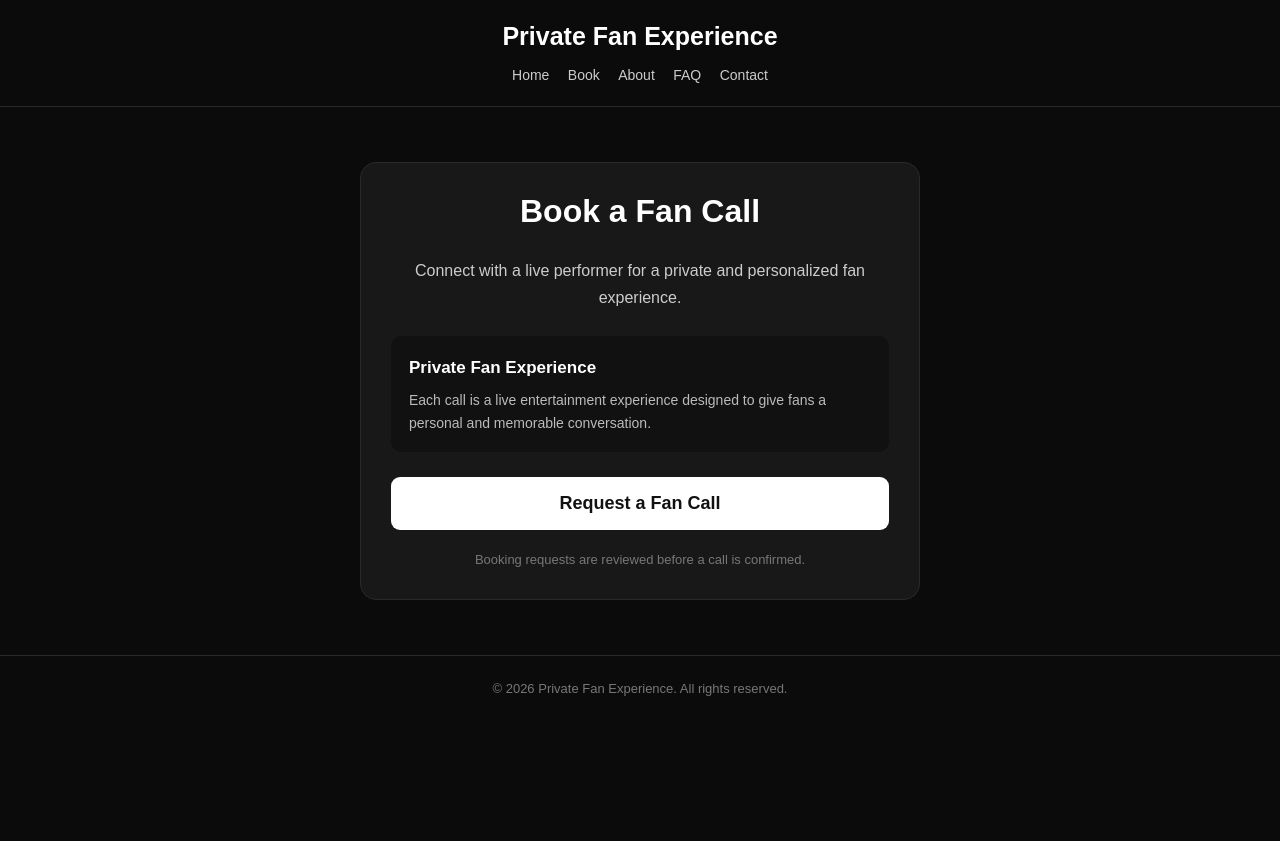
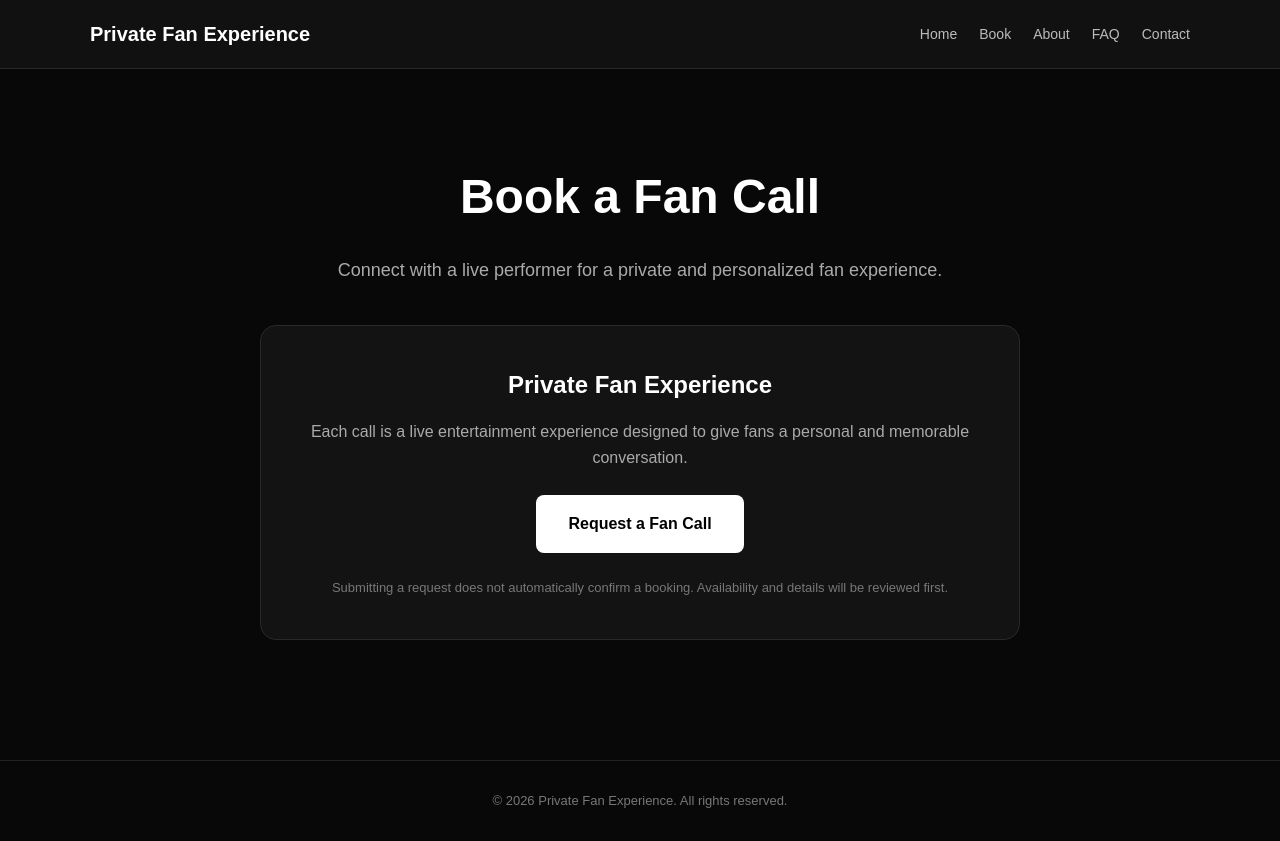
Before and after one commit to matts485/-matt-live-calls., a website: page book.html in a window 1280 px wide. Before the commit the page ends 800 px from the top, so only its background shows below. Drawn offline with Linux system fonts and the light colour scheme.

Commit message:
Final booking page

```diff
--- a/book.html
+++ b/book.html
@@ -5,27 +5,35 @@
 <meta name="viewport" content="width=device-width, initial-scale=1.0">
 <title>Book a Fan Call</title>
 <style>
-*{box-sizing:border-box}
-body{margin:0;font-family:Arial,sans-serif;background:#0b0b0b;color:#fff}
-header{padding:22px 15px;text-align:center;border-bottom:1px solid #292929}
-header h1{margin:0;font-size:25px}
-nav{margin-top:15px}
-nav a{color:#ccc;text-decoration:none;margin:0 7px;font-size:14px}
-.container{max-width:600px;margin:auto;padding:55px 20px}
-.card{background:#181818;border:1px solid #292929;padding:30px;border-radius:16px}
-h2{text-align:center;font-size:32px;margin-top:0}
-.intro{text-align:center;color:#ccc;line-height:1.7}
-.notice{background:#111;padding:18px;border-radius:10px;line-height:1.6;margin:25px 0;color:#bbb;font-size:14px}
-.notice strong{display:block;color:#fff;font-size:17px;margin-bottom:8px}
-.booking-button{display:block;width:100%;padding:16px;background:#fff;color:#111;text-align:center;text-decoration:none;border-radius:9px;font-size:18px;font-weight:bold}
-.footer{text-align:center;color:#777;font-size:13px;line-height:1.5;margin-top:20px}
-footer{border-top:1px solid #292929;text-align:center;padding:25px;color:#777;font-size:13px}
+*{box-sizing:border-box;margin:0;padding:0}
+body{font-family:Arial,sans-serif;background:#080808;color:#fff;line-height:1.6}
+header{background:#111;border-bottom:1px solid #292929;padding:18px 5%}
+.nav{max-width:1100px;margin:auto;display:flex;justify-content:space-between;align-items:center}
+.logo{font-size:20px;font-weight:bold;color:#fff;text-decoration:none}
+nav{display:flex;gap:22px;flex-wrap:wrap}
+nav a{color:#bbb;text-decoration:none;font-size:14px}
+nav a:hover{color:#fff}
+.container{max-width:800px;margin:auto;padding:90px 20px;text-align:center}
+h1{font-size:48px;margin-bottom:20px}
+.intro{color:#aaa;font-size:18px;margin-bottom:40px}
+.box{background:#131313;border:1px solid #292929;border-radius:16px;padding:40px;margin-bottom:30px}
+.box h2{margin-bottom:15px}
+.box p{color:#aaa;margin-bottom:25px}
+.booking-button{display:inline-block;background:#fff;color:#000;text-decoration:none;padding:16px 32px;border-radius:8px;font-weight:bold}
+.note{font-size:13px;color:#777;margin-top:25px}
+footer{text-align:center;padding:30px 20px;border-top:1px solid #222;color:#777;font-size:13px}
+@media(max-width:700px){
+.nav{flex-direction:column;gap:15px}
+nav{justify-content:center;gap:15px}
+h1{font-size:38px}
+}
 </style>
 </head>
 <body>
 
 <header>
-<h1>Private Fan Experience</h1>
+<div class="nav">
+<a class="logo" href="index.html">Private Fan Experience</a>
 <nav>
 <a href="index.html">Home</a>
 <a href="book.html">Book</a>
@@ -33,21 +41,21 @@ footer{border-top:1px solid #292929;text-align:center;padding:25px;color:#777;fo
 <a href="faq.html">FAQ</a>
 <a href="contact.html">Contact</a>
 </nav>
+</div>
 </header>
 
-<div class="container">
-<div class="card">
-
-<h2>Book a Fan Call</h2>
+<main class="container">
+<h1>Book a Fan Call</h1>
 
 <p class="intro">
 Connect with a live performer for a private and personalized fan experience.
 </p>
 
-<div class="notice">
-<strong>Private Fan Experience</strong>
+<div class="box">
+<h2>Private Fan Experience</h2>
+<p>
 Each call is a live entertainment experience designed to give fans a personal and memorable conversation.
-</div>
+</p>
 
 <a class="booking-button"
 href="https://docs.google.com/forms/d/e/1FAIpQLSequZOLaGrkelfDUPlU0GRzUucaQSoxn0U8p1CZisqjmxYyow/viewform?usp=header"
@@ -56,14 +64,15 @@ rel="noopener noreferrer">
 Request a Fan Call
 </a>
 
-<div class="footer">
-Booking requests are reviewed before a call is confirmed.
-</div>
-
+<div class="note">
+Submitting a request does not automatically confirm a booking. Availability and details will be reviewed first.
 </div>
 </div>
+</main>
 
-<footer>© 2026 Private Fan Experience. All rights reserved.</footer>
+<footer>
+© 2026 Private Fan Experience. All rights reserved.
+</footer>
 
 </body>
 </html>
```
